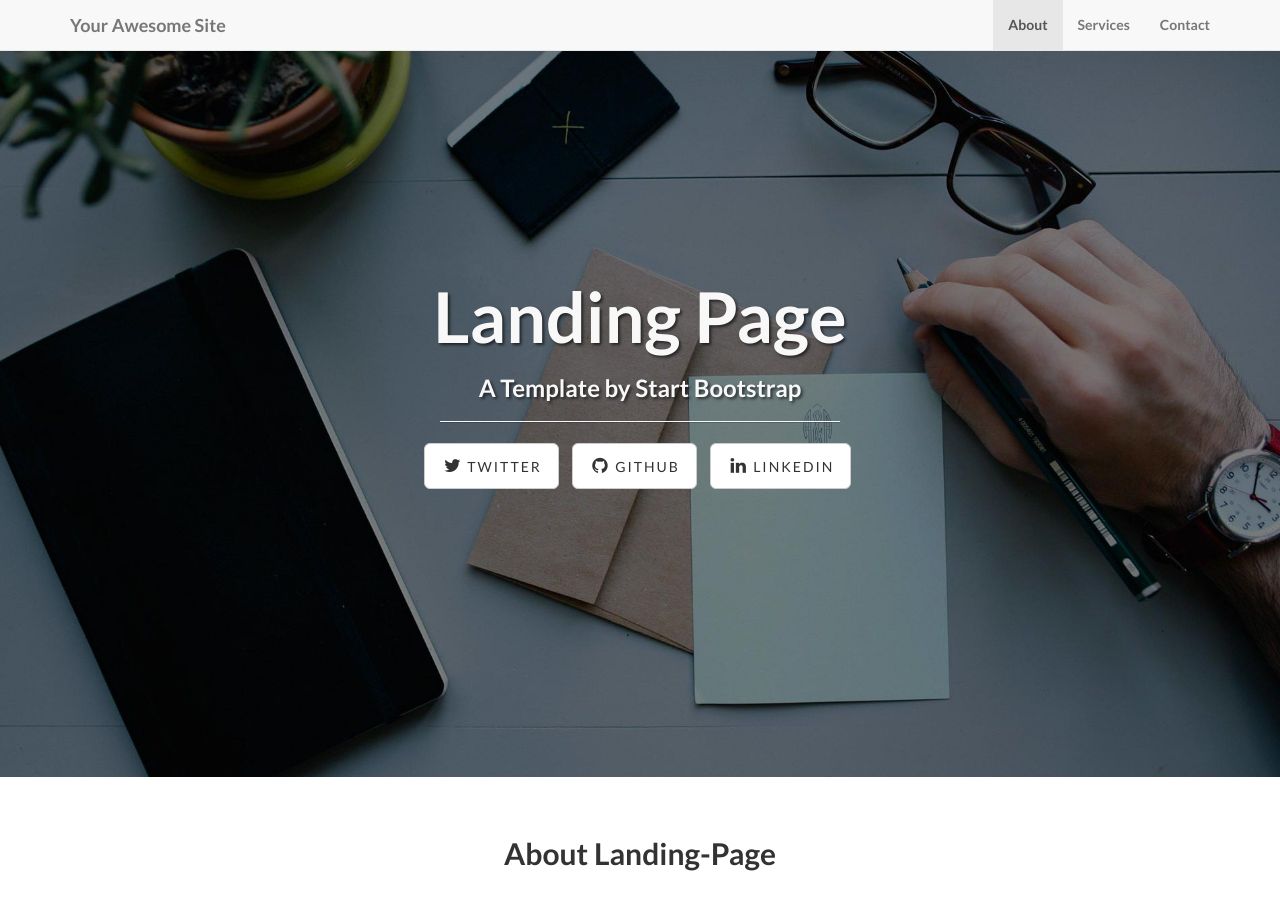
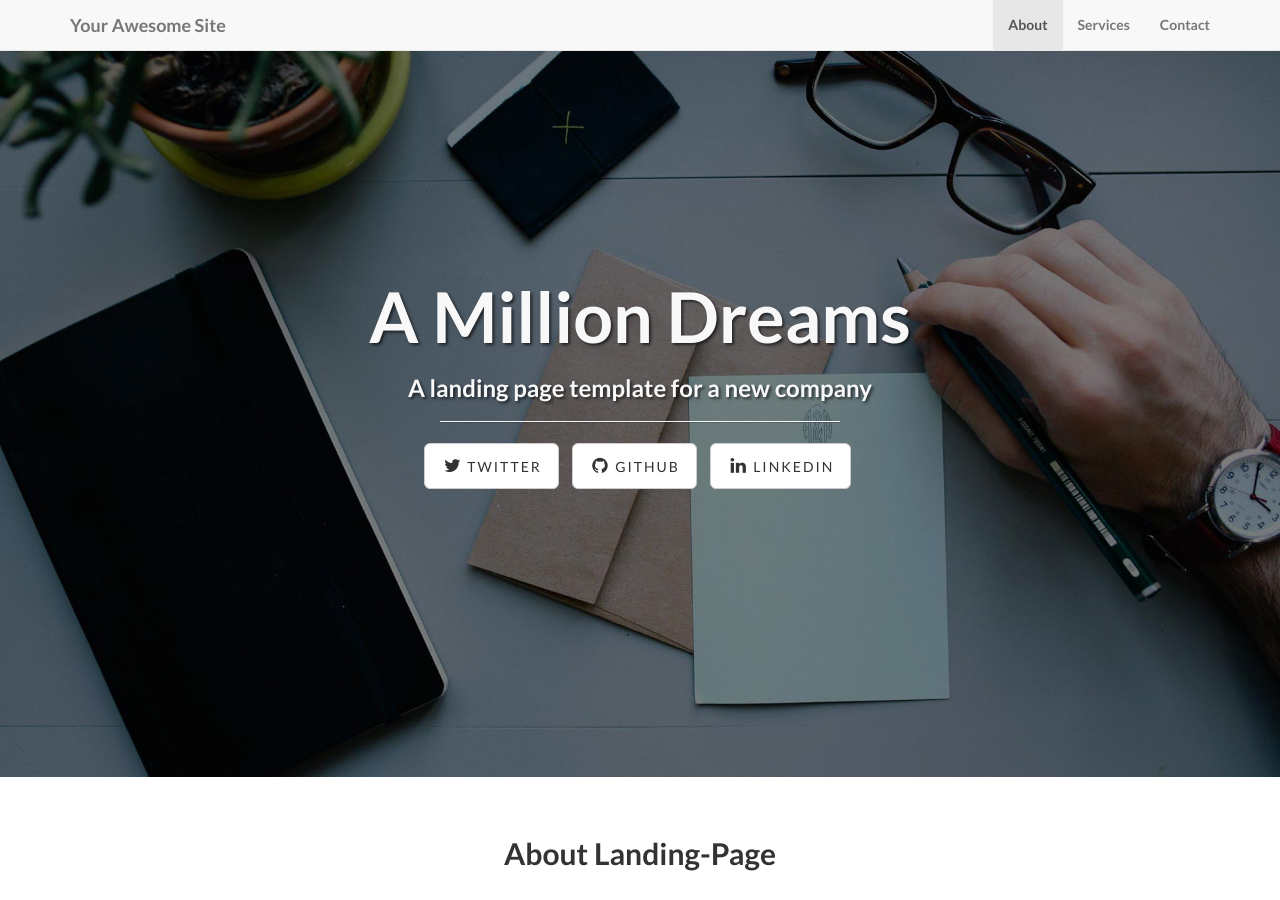
Before and after one commit to hackajesse/amilliondreams3, a Jekyll site: the page built from index.html, in a window 1280 px wide and 900 px high. Built offline with Jekyll 4.4.1, drawn with Linux system fonts in a browser that asks for light colours; nearby versions of some CDN libraries; library files that are not in the unit come from our copies.

Commit message:
Update index.html

```diff
--- a/index.html
+++ b/index.html
@@ -1,5 +1,5 @@
 ---
 layout: default
-title: Landing Page
-subTitle: A Template by Start Bootstrap
+title: A Million Dreams
+subTitle: A landing page template for a new company
 ---
```
